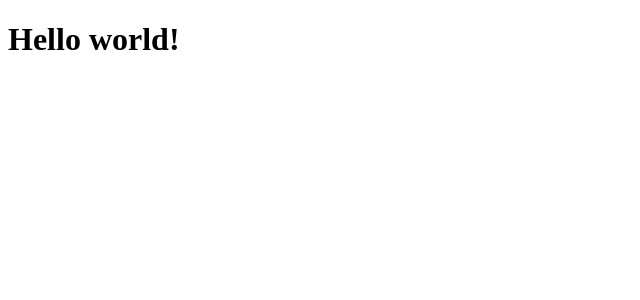
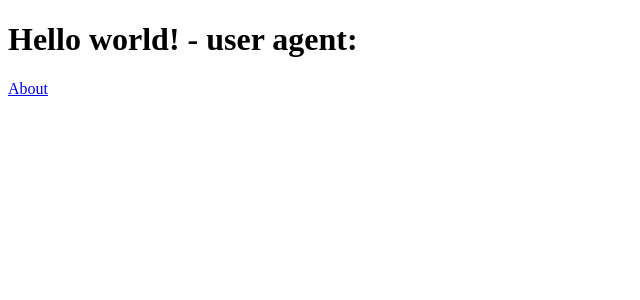
Before and after one commit to hydrotik/hydrotik, a Next.js app: page / in a window 1280 px wide. Shown: the top 300 px of the page, without its empty margins (0-640 px from the left). Built offline with nearby package versions, Linux system fonts and the light colour scheme.

Commit message:
add another page

```diff
--- a/pages/index.tsx
+++ b/pages/index.tsx
@@ -1,3 +1,15 @@
-const Home = () => <h1>Hello world!</h1>;
+import { NextPage } from 'next';
+
+const Home: NextPage<{ userAgent: string }> = ({ userAgent }) => (
+	<div>
+		<h1>Hello world! - user agent: {userAgent}</h1>
+		<p><a href="/about">About</a></p>
+  	</div>
+);
+
+Home.getInitialProps = async ({ req }) => {
+  const userAgent = req ? req.headers['user-agent'] || '' : navigator.userAgent;
+  return { userAgent };
+};
 
 export default Home;
--- a/tsconfig.json
+++ b/tsconfig.json
@@ -8,7 +8,7 @@
     ],
     "allowJs": true,
     "skipLibCheck": true,
-    "strict": false,
+    "strict": true,
     "forceConsistentCasingInFileNames": true,
     "noEmit": true,
     "esModuleInterop": true,
```
Also changed, not shown: pages/about.tsx (added, +10 -0 lines).
